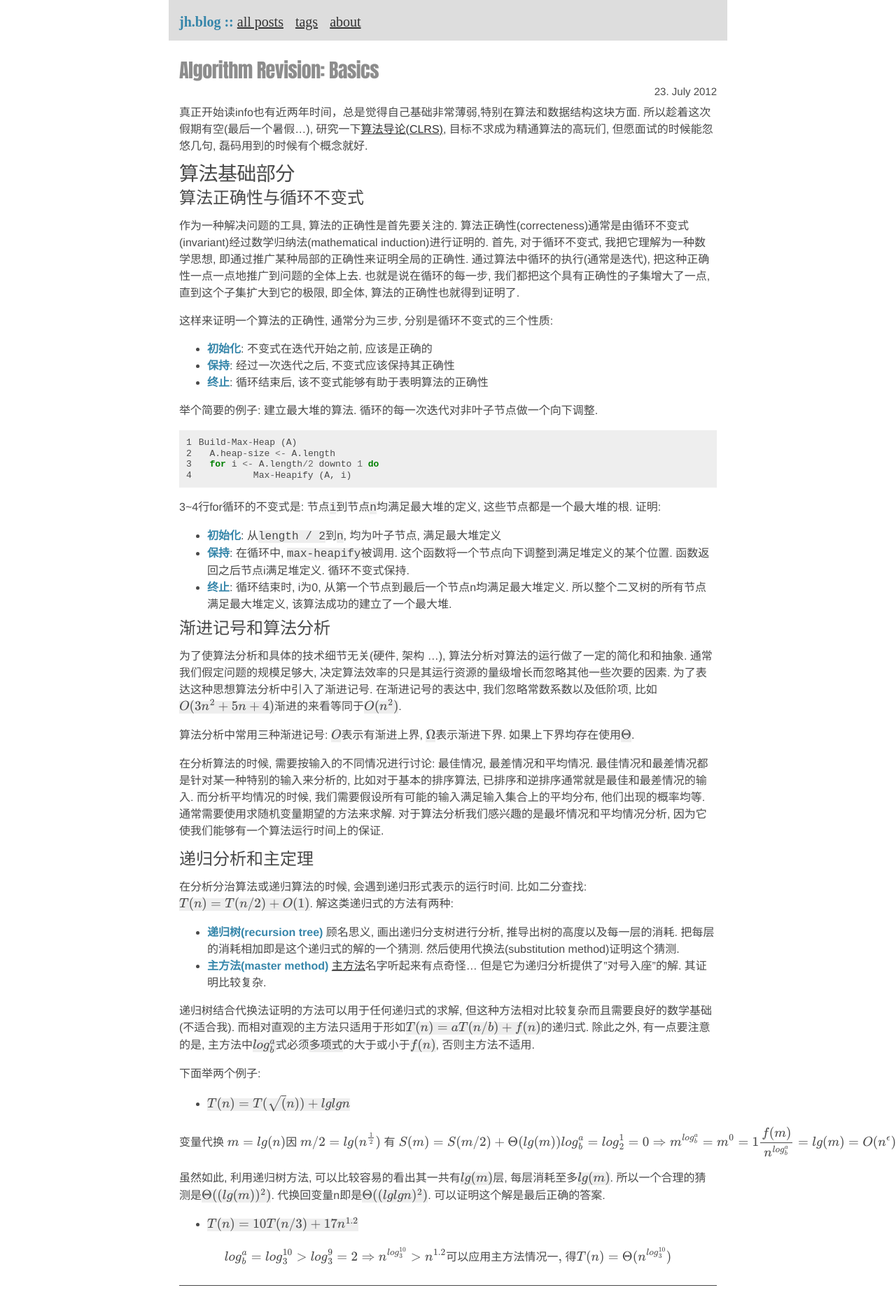
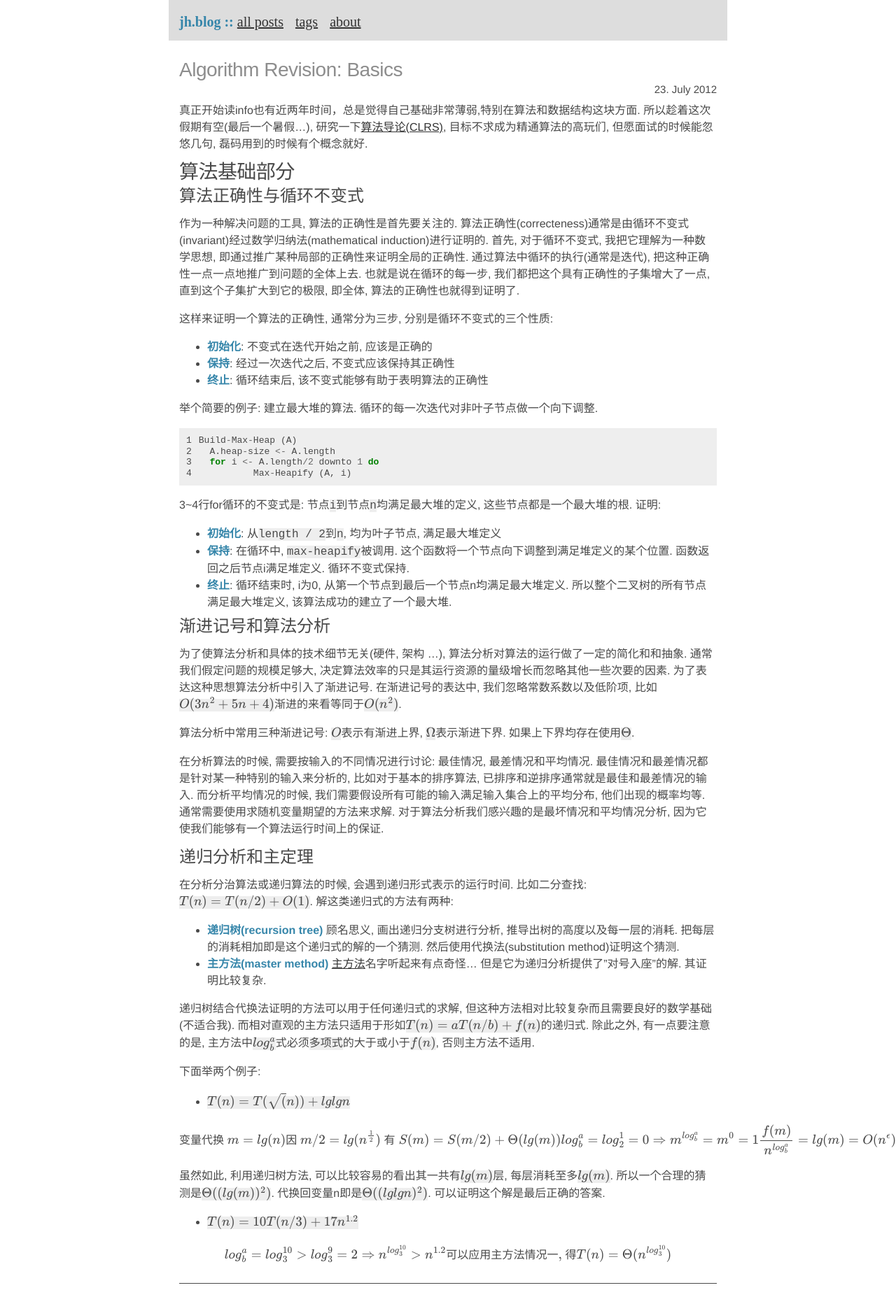
Before and after one commit to darkjh/darkjh.github.com, a Jekyll site: the page built from index.html, in a window 1280 px wide. Shown: the top 1864 px of the page at 70% size. Built offline with Jekyll 4.4.1, drawn with Linux system fonts in a browser that asks for light colours; some web fonts are replaced; Markdown is read by kramdown in place of the engine named in the settings; formulas are drawn with MathJax 3.

Commit message:
google web fonts for title, title padding

```diff
--- a/_layouts/default.html
+++ b/_layouts/default.html
@@ -7,6 +7,10 @@
         <link rel="stylesheet" href="/asset/reset.css" />
         <link rel="stylesheet" href="/asset/main.css" />
         <link rel="stylesheet" href="/asset/highlight.css" />
+
+	<!-- google web fonts api links -->
+	<link href='http://fonts.googleapis.com/css?family=Marmelad' rel='stylesheet' type='text/css'>
+
         <!-- <link rel="alternate" type="application/rss+xml" href="/rss.xml" /> -->
 
         <!-- mathjax for LaTeX support -->
--- a/asset/main.css
+++ b/asset/main.css
@@ -104,7 +104,11 @@ footer {
 }
 
 .post > header {
-    margin: 15px 0;
+    padding-bottom: 10px;
+}
+
+.post > section > header {
+    margin: 5px 0;
 }
 
 .backLink {
@@ -116,7 +120,7 @@ footer {
 .post > header > h1 {
     display: inline;
     font-size: 28px;
-    font-family: Impact, Charcoal, sans-serif;
+    font-family: 'Marmelad', sans-serif;
     color: #8d8d8d;
 }
 
@@ -133,7 +137,7 @@ footer {
 .postPreview > header > h1 > a {
     display: inline;
     font-size: 28px;
-    font-family: Impact, Charcoal, sans-serif;
+    font-family: 'Marmelad', sans-serif;
     color: #8d8d8d;
     text-decoration: none;
 }
```
Also changed, not shown: 1 other file.
